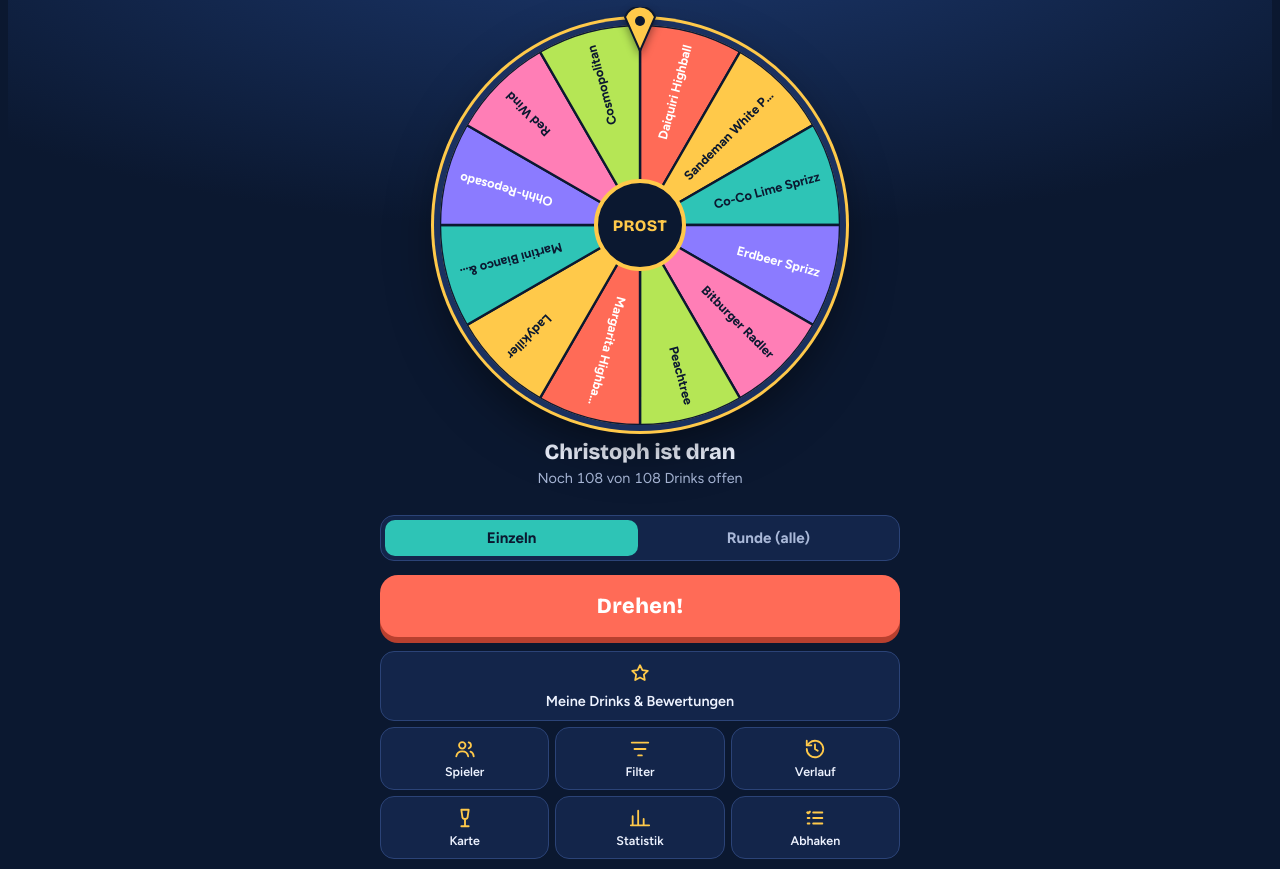
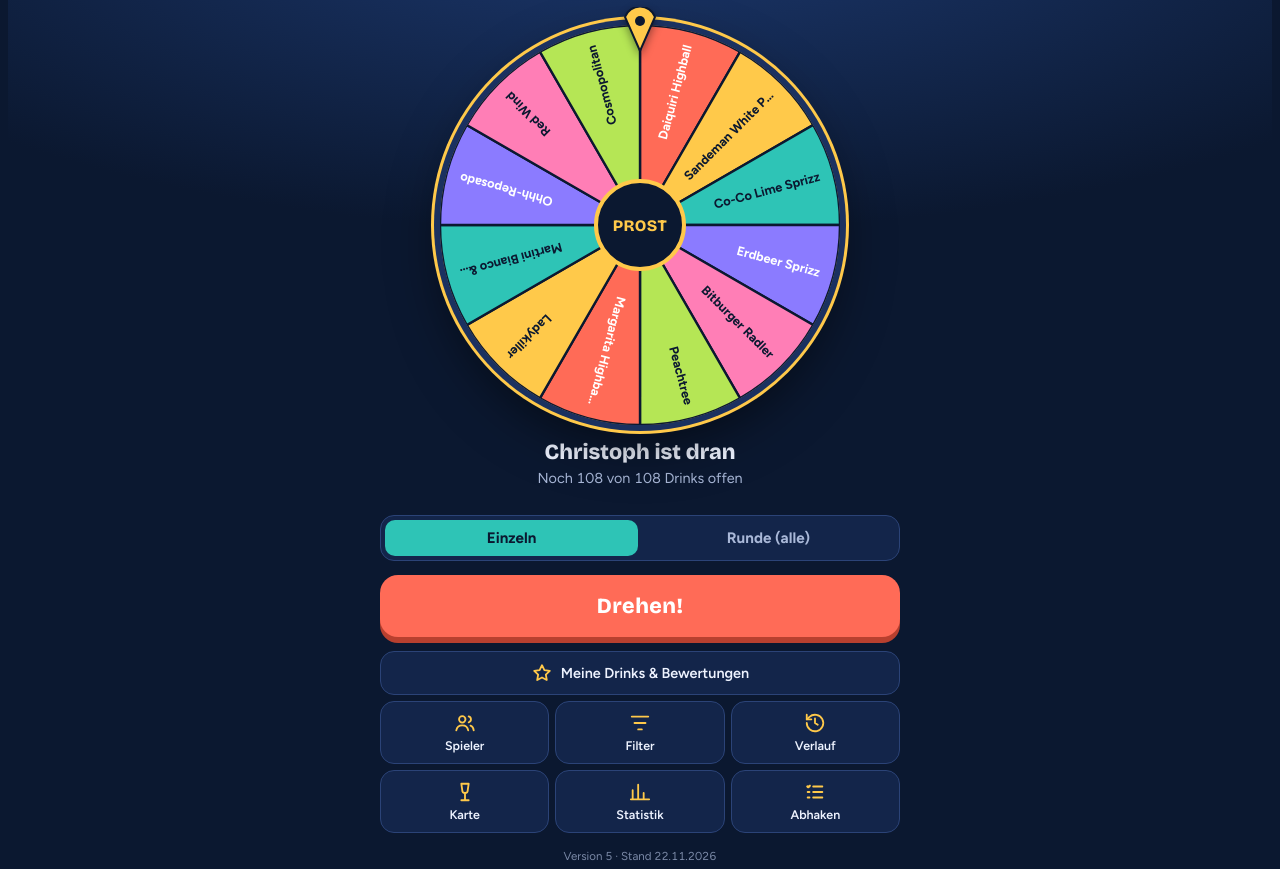
Before and after one commit to T1C2S3/saufisauif_boot, a plain HTML site: page index.html in a window 1280 px wide. Shown: the part 111-980 px from the top of the page. Drawn offline with nearby package versions, Linux system fonts and the light colour scheme.

Commit message:
Versionsnummer einblenden (Version 5)
Co-Authored-By: Claude Opus 5.5 <noreply@anthropic.com>
Claude-Session: https://claude.ai/code/session_01SLG3QpKMkDvt468YySdmpn

```diff
--- a/index.html
+++ b/index.html
@@ -64,6 +64,8 @@ h1 span { color: var(--coral); }
 .roompill.offline i, .roompill.error i { background: var(--mist); }
 .roomcode { font: 800 2.6rem var(--display); letter-spacing: .14em; text-align: center; color: var(--gold); margin: 6px 0 2px; }
 
+.ver { text-align: center; color: var(--mist); font-size: .72rem; opacity: .7; padding: 2px 0 6px; font-variant-numeric: tabular-nums; }
+
 /* players */
 .players { display: flex; gap: 8px; overflow-x: auto; padding: 2px 2px 6px; scrollbar-width: none; }
 .players::-webkit-scrollbar { display: none; }
@@ -101,7 +103,7 @@ h1 span { color: var(--coral); }
 .spin:disabled { opacity: .55; }
 .tools { display: grid; grid-template-columns: repeat(3, 1fr); gap: 6px; }
 .tool { font-size: .78rem !important; }
-.tool.mine { grid-column: 1 / -1; flex-direction: row; justify-content: center; gap: 8px; font-size: .9rem !important; }
+.tool.mine { grid-column: 1 / -1; display: flex; align-items: center; flex-direction: row; justify-content: center; gap: 8px; font-size: .9rem !important; }
 .mysum { display: flex; gap: 8px; margin: 4px 0 2px; }
 .mysum div { flex: 1; background: var(--night); border-radius: 12px; padding: 8px; text-align: center; }
 .mysum b { display: block; font: 800 1.3rem var(--display); color: var(--gold); }
@@ -232,6 +234,7 @@ input[type=text] {
     <button class="tool" type="button" data-open="stats"><svg viewBox="0 0 24 24"><path d="M4 20V10M10 20V4M16 20v-7M22 20H2"/></svg>Statistik</button>
     <button class="tool" type="button" data-open="check"><svg viewBox="0 0 24 24"><path d="M4 6h2M4 12h2M4 18h2M10 6h10M10 12h10M10 18h10"/><path d="M3.5 6l1 1 2-2"/></svg>Abhaken</button>
   </div>
+  <div class="ver" id="ver"></div>
 </div>
 
 <div id="overlay"></div>
@@ -407,6 +410,7 @@ const DRINKS = RAW.map(([name, ing, price, cat, af]) => ({ id: cat + ":" + slug(
 const BY_ID = Object.fromEntries(DRINKS.map(d => [d.id, d]));
 
 // ---------- Zustand ----------
+const APP_VERSION = "5"; // bei jedem Update hochzählen (gleich wie VERSION in sw.js)
 const KEY = "drinkrad-flow-v1";
 const NAMES = ["Christoph","Mark","Tim","Julian"];
 const DEFAULT = () => ({
@@ -1211,6 +1215,7 @@ document.getElementById("roomBtn").addEventListener("click", openRoomSheet);
 })();
 
 // ---------- Start ----------
+document.getElementById("ver").textContent = "Version " + APP_VERSION + " · Stand 22.11.2026";
 if (fixManual()) save();
 render();
 sizeCanvas();
--- a/sw.js
+++ b/sw.js
@@ -1,5 +1,5 @@
 // Drink-Rad Offline-Cache. Bei Änderungen VERSION hochzählen.
-const VERSION = "drinkrad-v4";
+const VERSION = "drinkrad-v5";
 const FILES = ["./", "./index.html", "./manifest.json", "./icon-180.png", "./icon-192.png", "./icon-512.png"];
 self.addEventListener("install", e => {
   e.waitUntil(caches.open(VERSION).then(c => c.addAll(FILES)).then(() => self.skipWaiting()));
```
